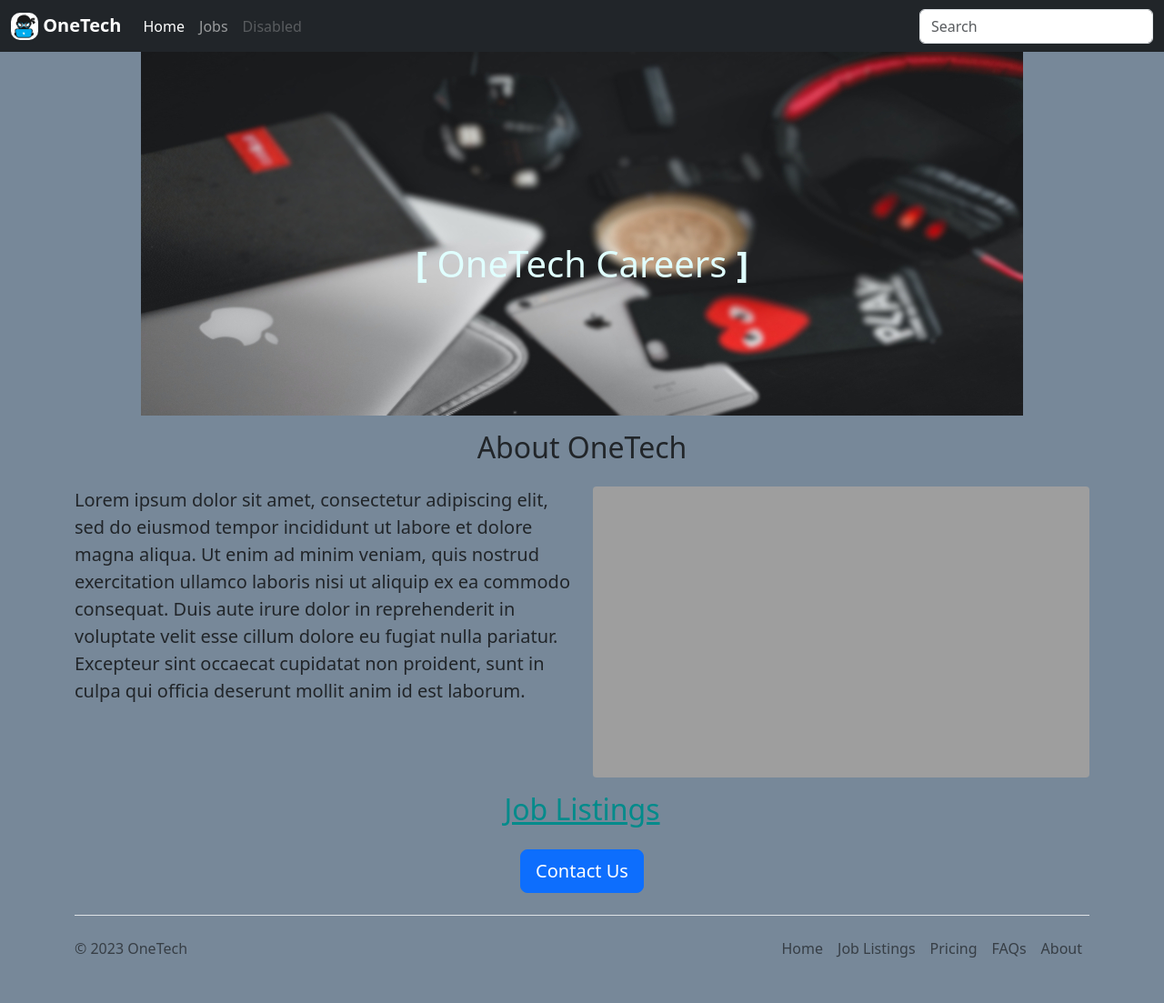
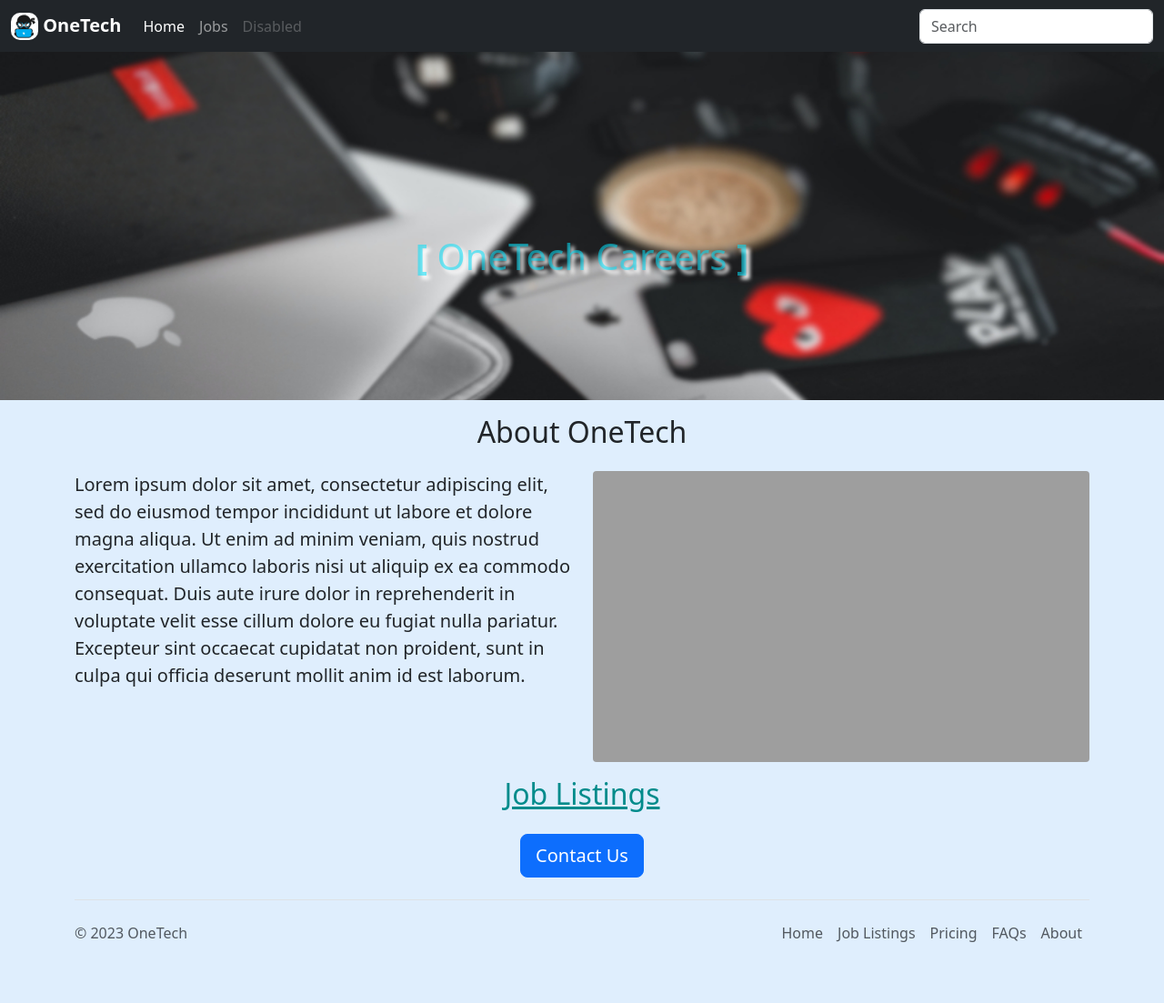
Before and after one commit to danielh59/careers-websitev2, a Flask app: page / in a window 1280 px wide. Shown: the whole page at 91% size. After the commit the page ends 1036 px from the top, so only its background shows below. Run offline with Flask 3, Linux system fonts and the light colour scheme; data that the repository does not hold is empty.

Commit message:
adjusted job listing page and banner text

```diff
--- a/templates/banner.html
+++ b/templates/banner.html
@@ -1,17 +1,23 @@
-<style> #banner {
-	background-size: 100%;
-
+<style>
+	#banner {
+	background:rgba(0, 0, 0, 0.5);
+	width: 100%;
+	height: 440px;
+	object-fit: cover;
 	}
 	#header {
-	color:lightcyan;
+	color:rgba(1, 224, 249, 0.538);
+	text-shadow: 4px 4px 4px white;
 	position: absolute;
+	background: rgba(0, 0, 0, 0);
 	top: 50%;
 	left: 50%;
+
 	transform: translate(-50%, -50%);
 	}
 	body {
-			background-color: rgb(119, 136, 153);
+			background-color: rgb(223, 238, 253);
 	}
 </style>
-<img class="img-fluid mx-auto d-block" id="banner" src="/static/cdg_darkbg_sm.jpg">
-	<h1 id="header" class="text-center mt-3 mb-4 carousel-caption"><b>[</b> {{company_name}} Careers <b>]</b> </h1>
+<img class="img-fluid" id="banner" src="/static/cdg_darkbg_sm.jpg">
+	<h1 id="header" class="text-monospace text-center mt-3 carousel-caption"><b>[</b> OneTech Careers <b>]</b> </h1>
--- a/templates/home.html
+++ b/templates/home.html
@@ -8,7 +8,7 @@
 		{% include 'navbar_advanced.html' %}
 		{% include 'banner.html' %}
 		<div class="container">
-			<h2 class="text-center mt-3 mb-4"> About {{company_name}}</h2>
+			<h2 class="text-center mt-3 mb-4"> About OneTech</h2>
 			<div class="row mb-6">
 				<p class="lead col-6" > Lorem ipsum dolor sit amet, consectetur adipiscing elit, sed do eiusmod tempor incididunt ut labore et dolore magna aliqua. Ut enim ad minim veniam, quis nostrud exercitation ullamco laboris nisi ut aliquip ex ea commodo consequat. Duis aute irure dolor in reprehenderit in voluptate velit esse cillum dolore eu fugiat nulla pariatur. Excepteur sint occaecat cupidatat non proident, sunt in culpa qui officia deserunt mollit anim id est laborum.
 				</p>
--- a/templates/navbar_advanced.html
+++ b/templates/navbar_advanced.html
@@ -1,4 +1,4 @@
-<nav class="navbar navbar-expand-lg navbar-dark bg-dark" aria-label="Fifth navbar example">
+<nav class="navbar  fixed-top navbar-expand-lg navbar-dark bg-dark" aria-label="Fifth navbar example">
     <div class="container-fluid">
       <a class="navbar-brand" href="/">
         <img src="/static/tech_logo.jpg" alt="Logo" style="border-radius: 10px;" width="30" height="30" class="d-inline-block align-text-top">
```
Also changed, not shown: templates/listingpage.html (+18 -11 lines). Lines whose indentation alone changed are shown as unchanged.
